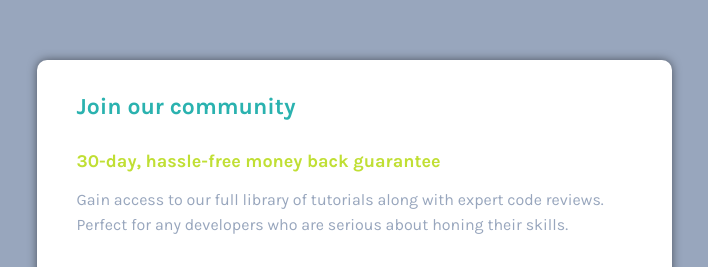
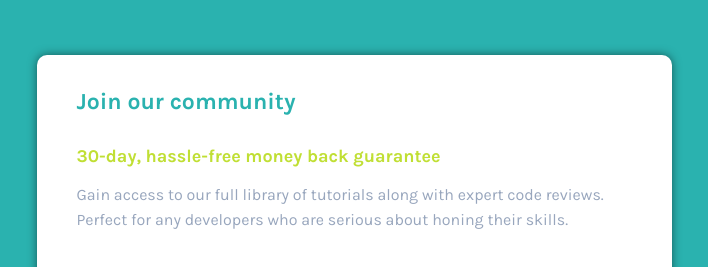
Before and after one commit to Abdo2xd/single-price-grid-component-master, a plain HTML site: page index.html in a window 1280 px wide. Shown: the part 111-378 px from the top of the page, without its empty margins (286-994 px from the left). Drawn offline with Linux system fonts and the light colour scheme.

Commit message:
modified the css file

```diff
--- a/css/main.css
+++ b/css/main.css
@@ -17,7 +17,7 @@ body {
     justify-content: center;
     align-items: center;
     height: 100vh;
-    background-color: var(--grayish_blue);
+    background-color: var(--cyan);
 }
 h2 {
     color: white;
@@ -40,6 +40,7 @@ main {
     -o-border-radius: 10px;
     background-color: white;
     overflow: hidden;
+    margin-top: -10px;
 }
 main section {
     padding: 33px 40px;
@@ -111,7 +112,7 @@ main section {
     -o-border-radius: 5px;
     cursor: pointer;
     font-weight: 700;
-    box-shadow: 0 0 10px 0 rgba(0, 0, 0, 0.5);
+    box-shadow: 0 0 10px 0 rgba(0, 0, 0, 0.35);
     font-size: 16px;
 }
 /* end community */
```
